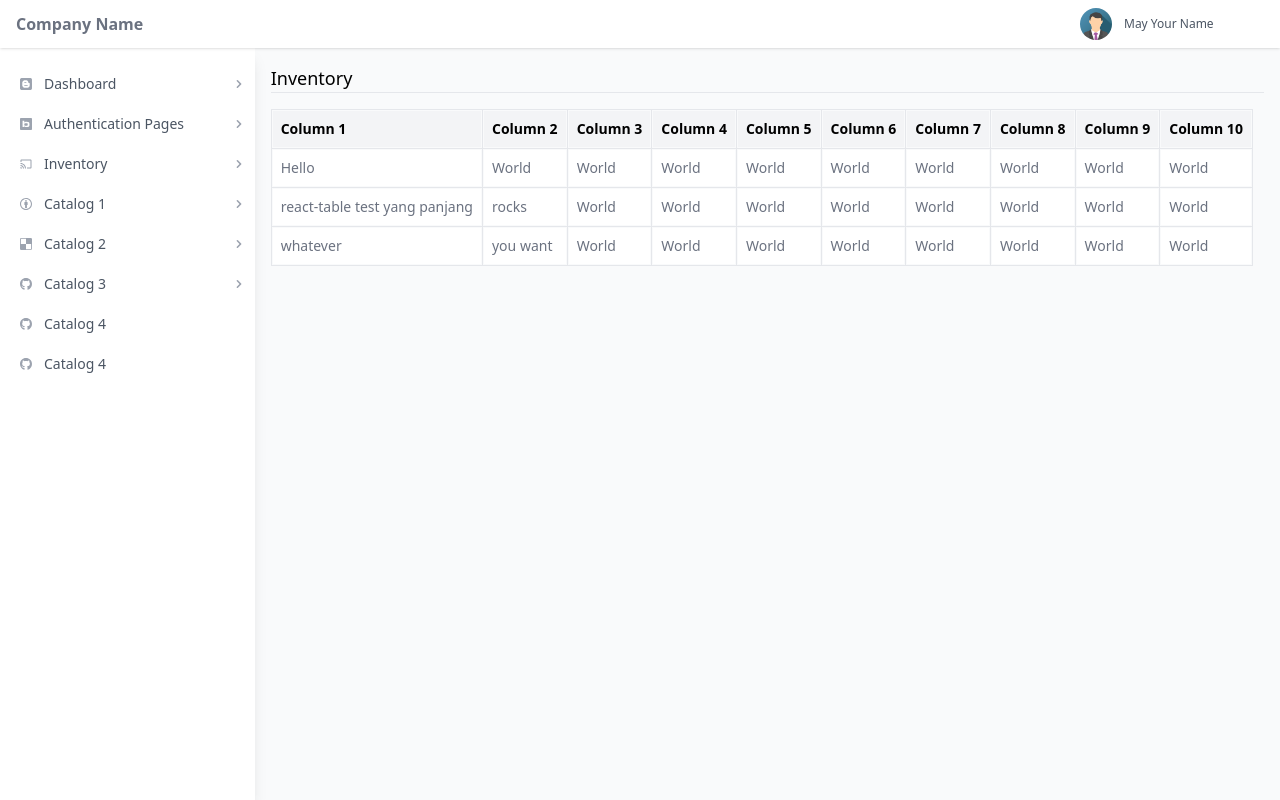
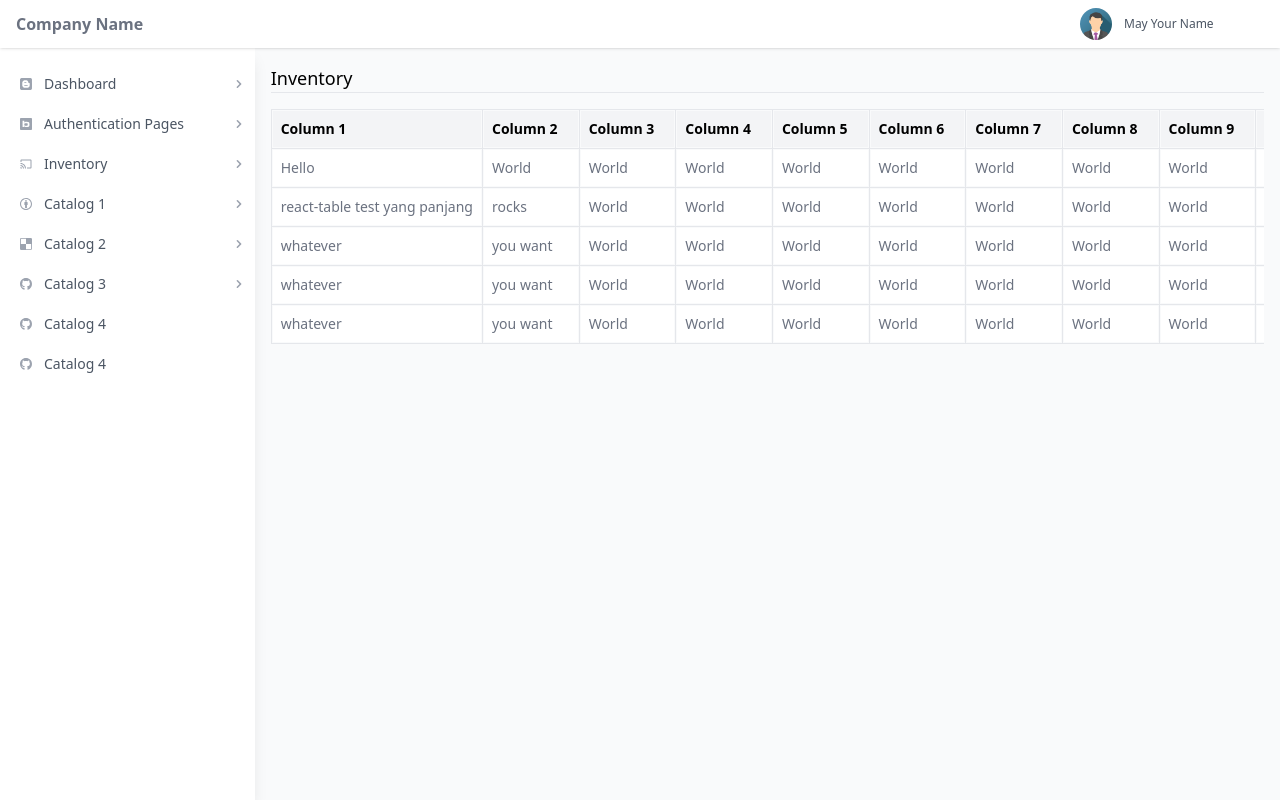
Before and after one commit to skrip/react-admin-layout, a React (Vite) app: page /inventory in a window 1280 px wide. Built offline with nearby package versions, Linux system fonts and the light colour scheme.

Commit message:
add sort table

```diff
--- /dev/null
+++ b/src/components/react-table-config.d.ts
@@ -0,0 +1,120 @@
+import {
+    UseColumnOrderInstanceProps,
+    UseColumnOrderState,
+    UseExpandedHooks,
+    UseExpandedInstanceProps,
+    UseExpandedOptions,
+    UseExpandedRowProps,
+    UseExpandedState,
+    UseFiltersColumnOptions,
+    UseFiltersColumnProps,
+    UseFiltersInstanceProps,
+    UseFiltersOptions,
+    UseFiltersState,
+    UseGlobalFiltersColumnOptions,
+    UseGlobalFiltersInstanceProps,
+    UseGlobalFiltersOptions,
+    UseGlobalFiltersState,
+    UseGroupByCellProps,
+    UseGroupByColumnOptions,
+    UseGroupByColumnProps,
+    UseGroupByHooks,
+    UseGroupByInstanceProps,
+    UseGroupByOptions,
+    UseGroupByRowProps,
+    UseGroupByState,
+    UsePaginationInstanceProps,
+    UsePaginationOptions,
+    UsePaginationState,
+    UseResizeColumnsColumnOptions,
+    UseResizeColumnsColumnProps,
+    UseResizeColumnsOptions,
+    UseResizeColumnsState,
+    UseRowSelectHooks,
+    UseRowSelectInstanceProps,
+    UseRowSelectOptions,
+    UseRowSelectRowProps,
+    UseRowSelectState,
+    UseRowStateCellProps,
+    UseRowStateInstanceProps,
+    UseRowStateOptions,
+    UseRowStateRowProps,
+    UseRowStateState,
+    UseSortByColumnOptions,
+    UseSortByColumnProps,
+    UseSortByHooks,
+    UseSortByInstanceProps,
+    UseSortByOptions,
+    UseSortByState
+  } from 'react-table'
+
+  declare module 'react-table' {
+    // take this file as-is, or comment out the sections that don't apply to your plugin configuration
+
+    export interface TableOptions<D extends Record<string, unknown>>
+      extends UseExpandedOptions<D>,
+        UseFiltersOptions<D>,
+        UseGlobalFiltersOptions<D>,
+        UseGroupByOptions<D>,
+        UsePaginationOptions<D>,
+        UseResizeColumnsOptions<D>,
+        UseRowSelectOptions<D>,
+        UseRowStateOptions<D>,
+        UseSortByOptions<D>,
+        // note that having Record here allows you to add anything to the options, this matches the spirit of the
+        // underlying js library, but might be cleaner if it's replaced by a more specific type that matches your
+        // feature set, this is a safe default.
+        Record<string, any> {}
+
+    export interface Hooks<D extends Record<string, unknown> = Record<string, unknown>>
+      extends UseExpandedHooks<D>,
+        UseGroupByHooks<D>,
+        UseRowSelectHooks<D>,
+        UseSortByHooks<D> {}
+
+    export interface TableInstance<D extends Record<string, unknown> = Record<string, unknown>>
+      extends UseColumnOrderInstanceProps<D>,
+        UseExpandedInstanceProps<D>,
+        UseFiltersInstanceProps<D>,
+        UseGlobalFiltersInstanceProps<D>,
+        UseGroupByInstanceProps<D>,
+        UsePaginationInstanceProps<D>,
+        UseRowSelectInstanceProps<D>,
+        UseRowStateInstanceProps<D>,
+        UseSortByInstanceProps<D> {}
+
+    export interface TableState<D extends Record<string, unknown> = Record<string, unknown>>
+      extends UseColumnOrderState<D>,
+        UseExpandedState<D>,
+        UseFiltersState<D>,
+        UseGlobalFiltersState<D>,
+        UseGroupByState<D>,
+        UsePaginationState<D>,
+        UseResizeColumnsState<D>,
+        UseRowSelectState<D>,
+        UseRowStateState<D>,
+        UseSortByState<D> {}
+
+    export interface ColumnInterface<D extends Record<string, unknown> = Record<string, unknown>>
+      extends UseFiltersColumnOptions<D>,
+        UseGlobalFiltersColumnOptions<D>,
+        UseGroupByColumnOptions<D>,
+        UseResizeColumnsColumnOptions<D>,
+        UseSortByColumnOptions<D> {}
+
+    export interface ColumnInstance<D extends Record<string, unknown> = Record<string, unknown>>
+      extends UseFiltersColumnProps<D>,
+        UseGroupByColumnProps<D>,
+        UseResizeColumnsColumnProps<D>,
+        UseSortByColumnProps<D> {}
+
+    export interface Cell<D extends Record<string, unknown> = Record<string, unknown>, V = any>
+      extends UseGroupByCellProps<D>,
+        UseRowStateCellProps<D> {}
+
+    export interface Row<D extends Record<string, unknown> = Record<string, unknown>>
+      extends UseExpandedRowProps<D>,
+        UseGroupByRowProps<D>,
+        UseRowSelectRowProps<D>,
+        UseRowStateRowProps<D> {}
+  }
--- a/src/components/table.tsx
+++ b/src/components/table.tsx
@@ -1,5 +1,6 @@
-import React from 'react';
-import {useTable, Column} from 'react-table';
+import React, {useEffect} from 'react';
+import {useTable, Column, useSortBy, SortingRule} from 'react-table';
+import {ChevronUpIcon, ChevronDownIcon} from '@heroicons/react/solid';
 
 export interface Cols {
   [key: string]: string;
@@ -8,11 +9,23 @@ export interface Cols {
 export interface TableProps {
   data: Cols[];
   columns: Column<Cols>[];
+  onSort?: (s: SortingRule<Cols>[]) => void;
 }
 export function Table(props: TableProps) {
-  const tableInstance = useTable({columns: props.columns, data: props.data});
-  const {getTableProps, getTableBodyProps, headerGroups, rows, prepareRow} =
+  const tableInstance = useTable({
+      columns: props.columns,
+      data: props.data,
+      manualSortBy: true,
+      disableSortRemove: true
+    }, useSortBy);
+  const {getTableProps, getTableBodyProps, headerGroups, rows, prepareRow, state: {sortBy}} =
     tableInstance;
+
+    useEffect(() => {
+        if(props.onSort) {
+            props.onSort(sortBy)
+        }
+    }, [sortBy]);
 
   return (
     <div className="w-full overflow-auto">
@@ -24,11 +37,14 @@ export function Table(props: TableProps) {
             return (
               <tr key={key} {...restHeaderGroupProps}>
                 {headerGroup.headers.map(column => {
-                  const {key, ...restHeaderProps} = column.getHeaderProps();
+                  const {key, ...restHeaderProps} = column.getHeaderProps(column.getSortByToggleProps()); //
                   return (
                     <th className="border" key={key} {...restHeaderProps}>
-                      <div className="min-w-max flex flex-row text-sm p-2 bg-gray-100">
+                      <div className="min-w-max flex flex-row justify-between items-center text-sm p-2 bg-gray-100">
                         {column.render('Header')}
+                        <div className="ml-3">
+                            {column.isSorted ? (column.isSortedDesc ? <ChevronUpIcon className="w-4 text-gray-500" /> : <ChevronDownIcon className="w-4 text-gray-500" />) : ''}
+                        </div>
                       </div>
                     </th>
                   );
--- a/src/pages/inventory.tsx
+++ b/src/pages/inventory.tsx
@@ -1,6 +1,6 @@
 import React, {useMemo} from 'react';
 import {Table, Cols} from '../components';
-import {Column} from 'react-table';
+import {Column, SortingRule} from 'react-table';
 
 export function Inventory() {
   const data = useMemo(
@@ -41,6 +41,30 @@ export function Inventory() {
         col9: 'World',
         col10: 'World',
       },
+      {
+        col1: 'whatever',
+        col2: 'you want',
+        col3: 'World',
+        col4: 'World',
+        col5: 'World',
+        col6: 'World',
+        col7: 'World',
+        col8: 'World',
+        col9: 'World',
+        col10: 'World',
+      },
+      {
+        col1: 'whatever',
+        col2: 'you want',
+        col3: 'World',
+        col4: 'World',
+        col5: 'World',
+        col6: 'World',
+        col7: 'World',
+        col8: 'World',
+        col9: 'World',
+        col10: 'World',
+      },
     ],
     [],
   );
@@ -49,11 +73,12 @@ export function Inventory() {
     () => [
       {
         Header: 'Column 1',
-        accessor: 'col1',
+        accessor: 'col1'
       },
       {
         Header: 'Column 2',
         accessor: 'col2',
+        disableSortBy: true
       },
       {
         Header: 'Column 3',
@@ -91,11 +116,15 @@ export function Inventory() {
     [],
   );
 
+  const onSort = (sort: SortingRule<Cols>[]) => {
+    console.log('di sort ', sort)
+  }
+
   const render = () => {
     return (
       <div className="flex flex-col">
         <div className="border-b text-lg mb-4">Inventory</div>
-        <Table data={data} columns={columns} />
+        <Table data={data} columns={columns} onSort={onSort} />
       </div>
     );
   };
--- a/tsconfig.json
+++ b/tsconfig.json
@@ -4,6 +4,7 @@
       "module": "esnext",
       "moduleResolution": "node",
       "noEmitOnError": true,
+      "skipLibCheck": true,
       "lib": ["es2017", "dom"],
       "jsx": "react",
       "strict": true,
```
Also changed, not shown: 1 other file (tests, documents, lock files or other folders).
